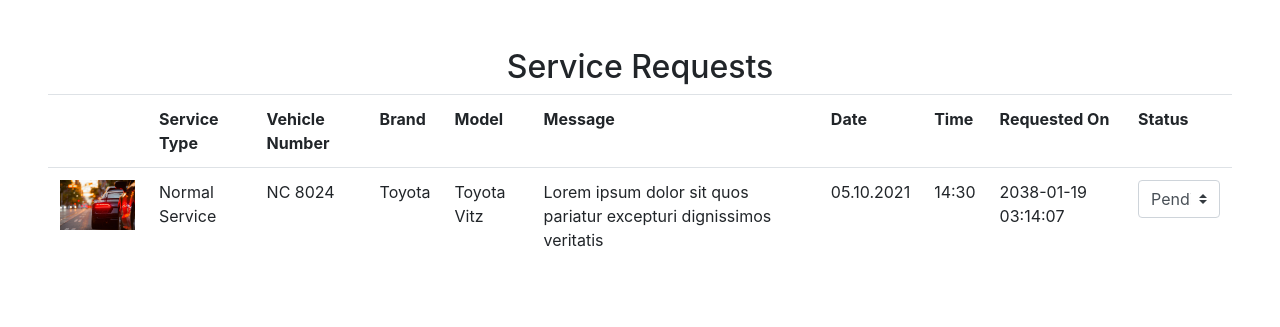
After one commit to SandaliSenarathne/automobile_service_station_management_system, a PHP site: page /automobile_service_station_management_system/serviceRequestsForAdmin.php in a window 1280 px wide. The commit adds this page. Shown: the top 327 px of the page. Run offline with PHP 8.4, Linux system fonts and the light colour scheme; some libraries are stand-ins or nearby versions; some web fonts are replaced.

Commit message:
serviceRequests for admin ui done

```diff
--- /dev/null
+++ b/serviceRequestsForAdmin.php
@@ -0,0 +1,52 @@
+<!DOCTYPE html>
+<html lang="en">
+<head>
+    <title>Service Requests</title>
+    <?php include("importStyles.php"); ?>
+</head>
+<body>
+    <div class="container-fluid  py-5 px-5" id="items">
+    <div class="row">
+        <div class="col-lg-12 col-md-12 col-sm-12">
+            <h2 class="fadeInDown text-center">Service Requests</h1>
+            <table class="table" id="itemsInCategory">
+                <tr>
+                    <th></th>
+                    <th>Service Type</th>
+                    <th>Vehicle Number</th>
+                    <th>Brand</th>
+                    <th>Model</th>
+                    <th>Message</th>
+                    <th>Date</th>
+                    <th>Time</th>
+                    <th>Requested On</th>
+                    <th>Status</th>
+                </tr>
+                <tr>
+                    <td><img src="images/bg.jpg" width="75px"></td>
+                    <td>Normal Service</td>
+                    <td>NC 8024</td>
+                    <td>Toyota</td>
+                    <td>Toyota Vitz</td>
+                    <td>Lorem ipsum dolor sit quos pariatur excepturi dignissimos veritatis </td>
+                    <td>05.10.2021</td>
+                    <td>14:30</td>
+                    <td>2038-01-19 03:14:07</td>
+                    <td>
+                        <select class="custom-select" name="status">
+                            <option class="text-primary" value="0">Pending</option>
+                            <option class="text-success" value="1">Accepted</option>
+                            <option class="text-danger" value="2">Rejected</option>
+                            <option class="text-warning" value="3">Completed</option>
+                        </select>
+                    </td>
+                </tr>
+            </table>
+        </div>
+    </div>
+    </div>
+
+    <?php include("importScripts.php"); ?>
+
+</body>
+</html>
```
Also changed, not shown: myRequests.php (+6 -6 lines).
